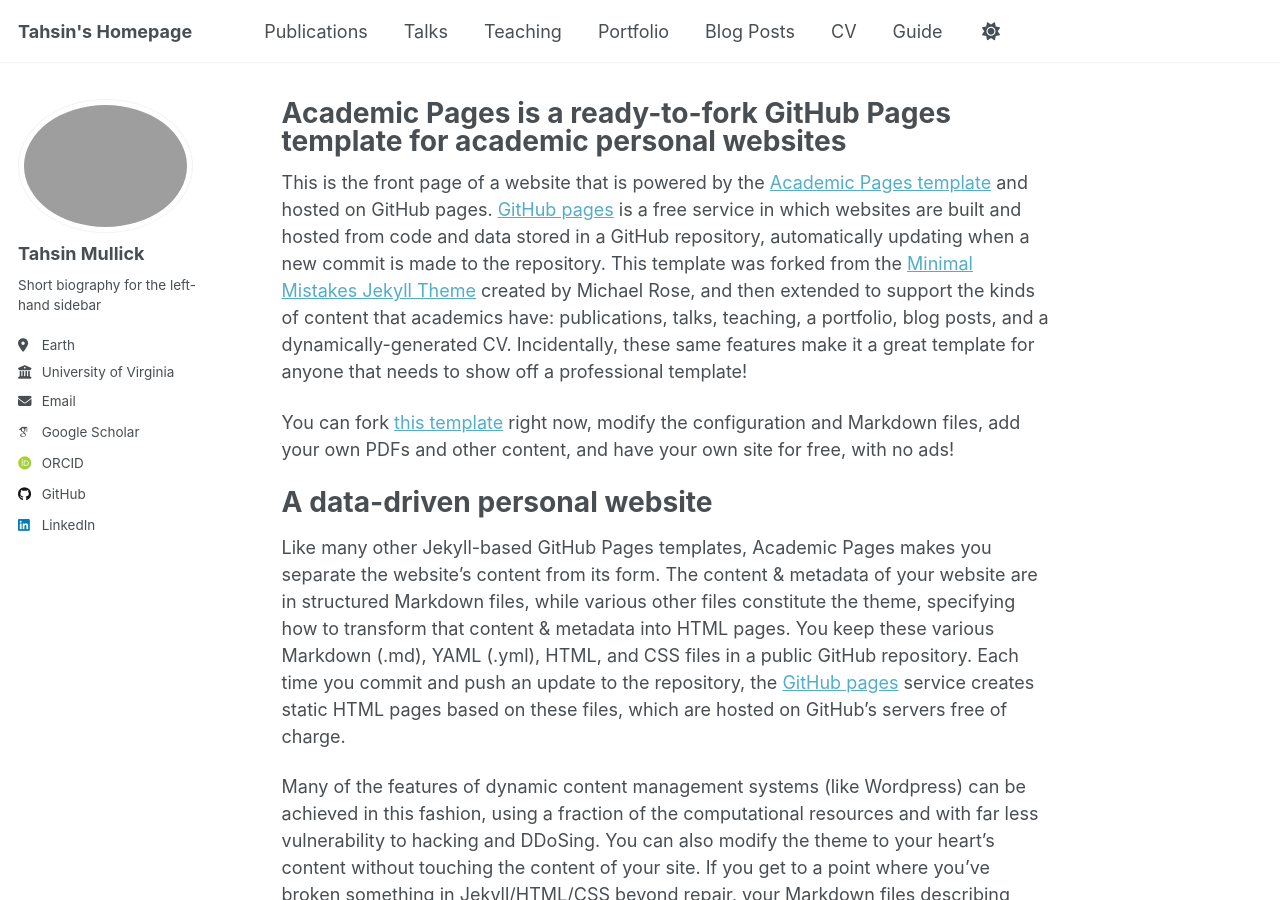
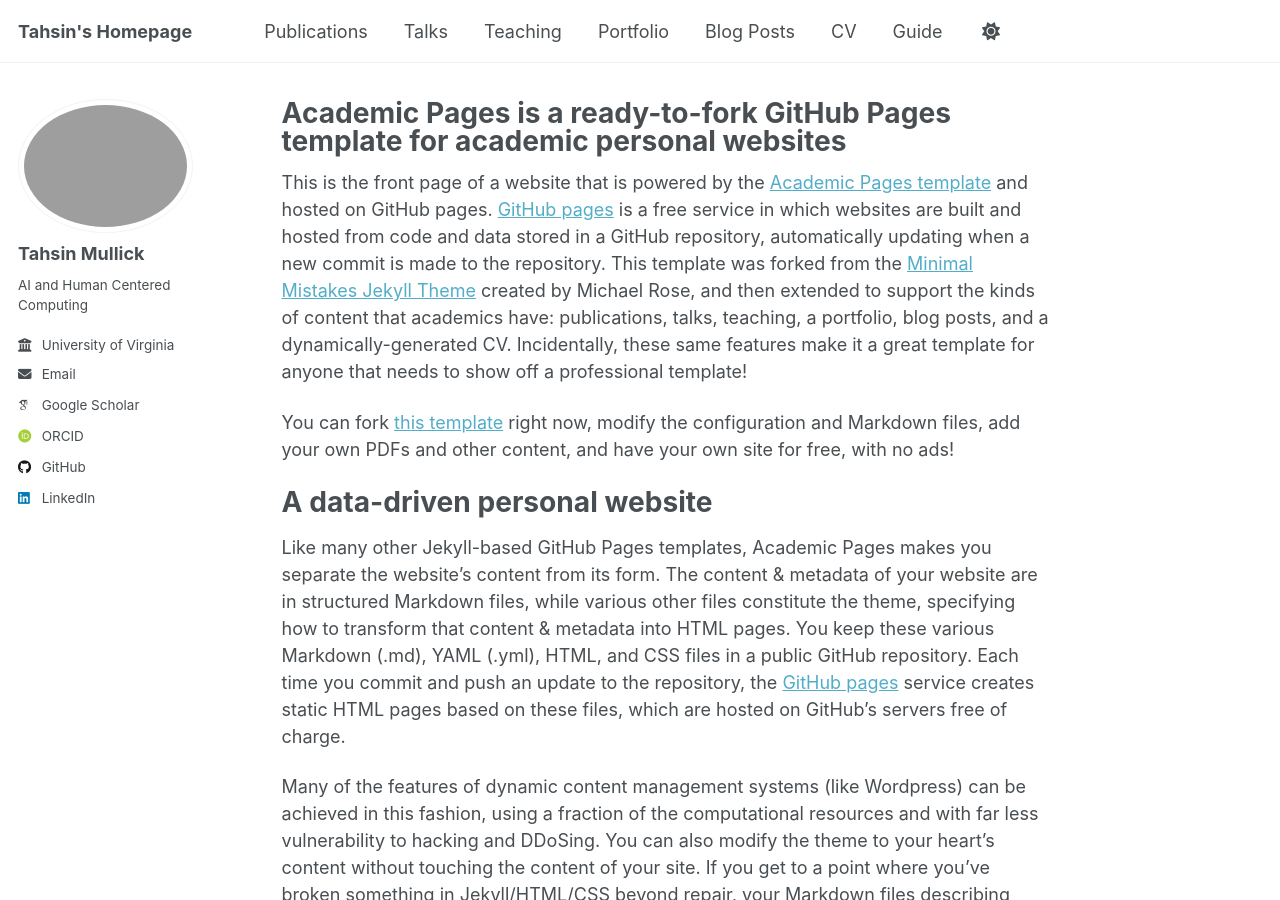
Before and after one commit to Tahsinmullick/Tahsinmullick.github.io, a Jekyll site: the page built from _pages/about.md, in a window 1280 px wide and 900 px high. Built offline with Jekyll 4.4.1, drawn with Linux system fonts in a browser that asks for light colours; some web fonts are replaced; a script that is not in the unit is left out.

Commit message:
added bio

```diff
--- a/_config.yml
+++ b/_config.yml
@@ -25,8 +25,8 @@
   avatar           : "profile.jpg"
   name             : "Tahsin Mullick"
   pronouns         : # example: "she/her"
-  bio              : "Short biography for the left-hand sidebar"
-  location         : "Earth"
+  bio              : "AI and Human Centered Computing"
+  location         : #"Earth"
   employer         : "University of Virginia"
   uri              : # URL
   email            : "tum7q@virginia.edu"
```
